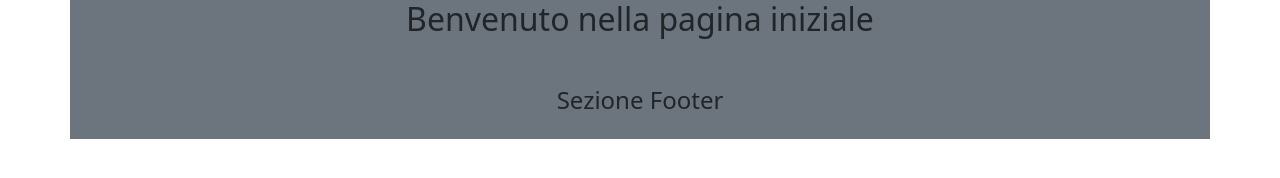
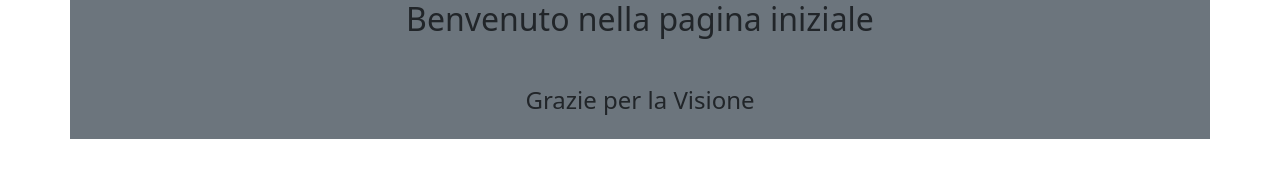
Before and after one commit to Valeria-Caramellino/vite-boolfolio, a Vue app: page / in a window 1280 px wide. Shown: the part 182-360 px from the top of the page. Built offline with nearby package versions, Linux system fonts and the light colour scheme; the HTML template or start-up script is replaced by a standard one.

Commit message:
change title footer

```diff
--- a/src/components/AppFooter.vue
+++ b/src/components/AppFooter.vue
@@ -4,7 +4,7 @@ export default{
     name:"AppFooter",
     data(){
         return{
-            title:"Sezione Footer"
+            title:"Grazie per la Visione"
         }
     },
     methods:{
```
